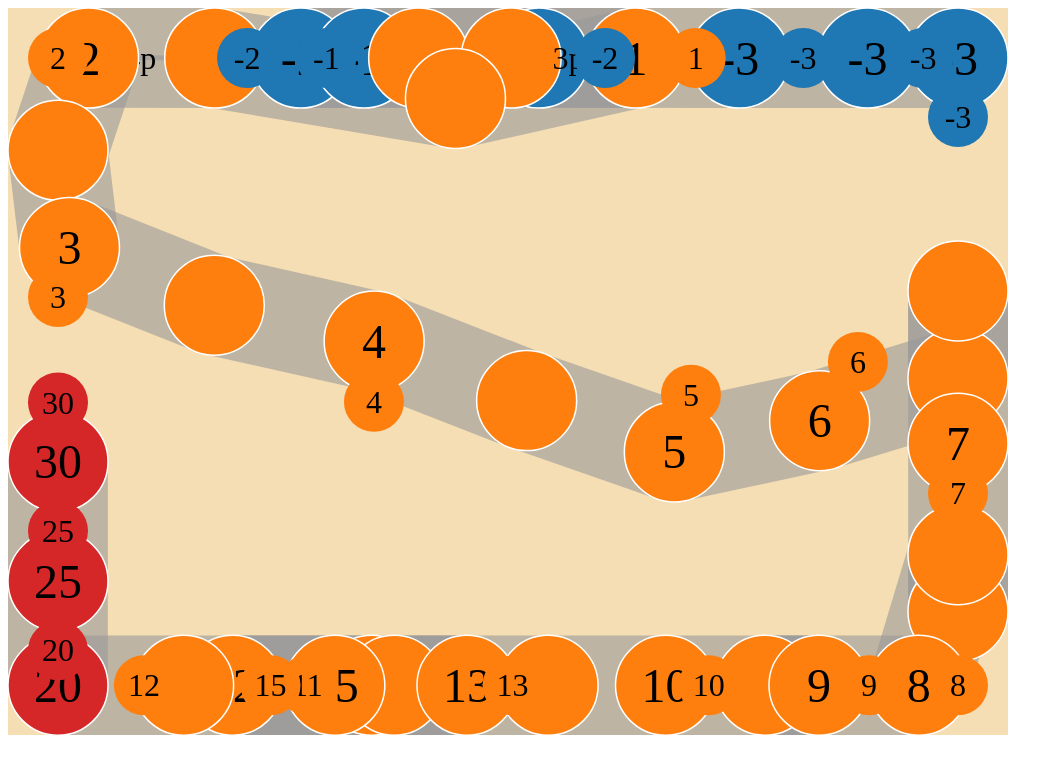
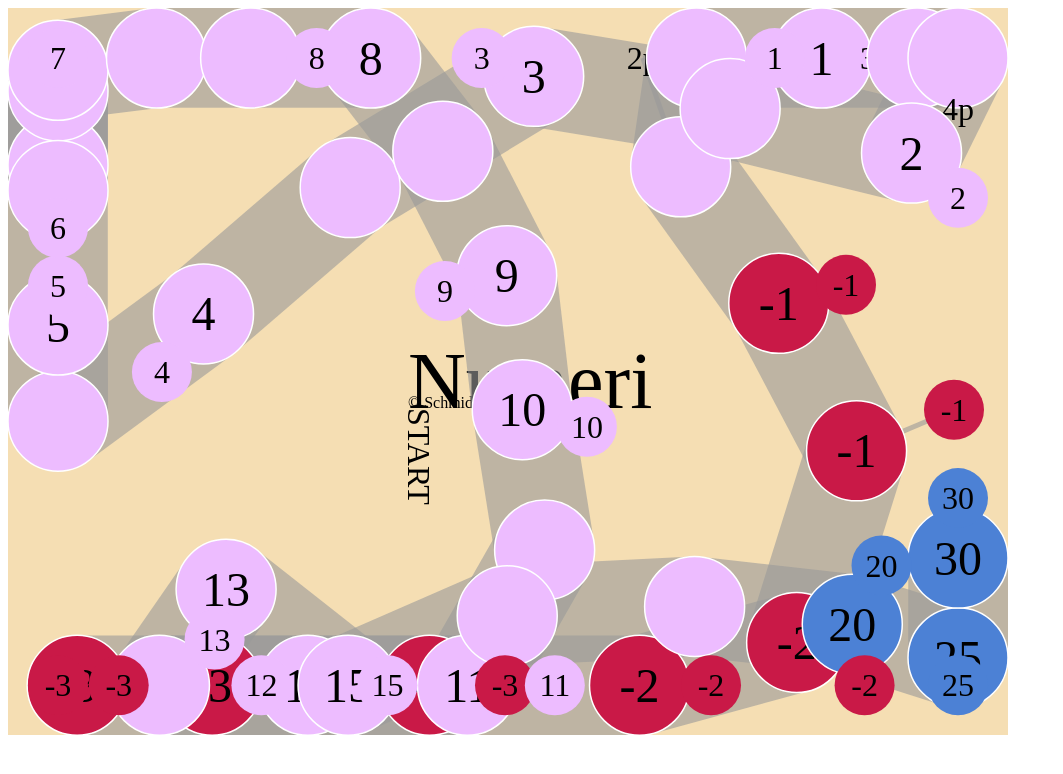
Before and after one commit to gryn/board, a website: page index.html in a window 1280 px wide. Shown: the whole page, without its empty margins (0-1063 px from the left). Drawn offline with nearby package versions, Linux system fonts and the light colour scheme.

Commit message:
adjust styles added text and fixed missing spaces.

```diff
--- a/board.json
+++ b/board.json
@@ -5,6 +5,7 @@
     {"name":"-3","group":1},
     {"name":"-2","group":1},
     {"name":"-2","group":1},
+    {"name":"-1","group":1},
     {"name":"-1","group":1},
     {"name":"","group":2},
     {"name":"2p","group":0},
@@ -38,6 +39,7 @@
     {"name":"13","group":2},
     {"name":"15","group":2},
     {"name":"","group":2},
+    {"name":"","group":2},
     {"name":"20","group":3},
     {"name":"25","group":3},
     {"name":"30","group":3},
@@ -46,6 +48,7 @@
     {"name":"-3","group":-1},
     {"name":"-2","group":-1},
     {"name":"-2","group":-1},
+    {"name":"-1","group":-1},
     {"name":"-1","group":-1},
     {"name":"1","group":-2},
     {"name":"2","group":-2},
@@ -72,18 +75,18 @@
     {"source":3,"target":4,"value":100},
     {"source":4,"target":5,"value":100},
     {"source":5,"target":6,"value":100},
-    {"source":6,"target":7,"value":5},
+    {"source":6,"target":7,"value":100},
     {"source":7,"target":8,"value":5},
-    {"source":6,"target":8,"value":100},
-    {"source":8,"target":9,"value":100},
-    {"source":9,"target":10,"value":5},
+    {"source":8,"target":9,"value":5},
+    {"source":7,"target":9,"value":100},
+    {"source":9,"target":10,"value":100},
     {"source":10,"target":11,"value":5},
-    {"source":9,"target":11,"value":100},
-    {"source":11,"target":12,"value":100},
-    {"source":12,"target":13,"value":5},
+    {"source":11,"target":12,"value":5},
+    {"source":10,"target":12,"value":100},
+    {"source":12,"target":13,"value":100},
     {"source":13,"target":14,"value":5},
-    {"source":12,"target":14,"value":100},
-    {"source":14,"target":15,"value":100},
+    {"source":14,"target":15,"value":5},
+    {"source":13,"target":15,"value":100},
     {"source":15,"target":16,"value":100},
     {"source":16,"target":17,"value":100},
     {"source":17,"target":18,"value":100},
@@ -109,28 +112,31 @@
     {"source":37,"target":38,"value":100},
     {"source":38,"target":39,"value":100},
     {"source":39,"target":40,"value":100},
-    {"source":41,"target":0,"value":5},
-    {"source":42,"target":1,"value":5},
-    {"source":43,"target":2,"value":5},
-    {"source":44,"target":3,"value":5},
-    {"source":45,"target":4,"value":5},
-    {"source":46,"target":5,"value":5},
-    {"source":47,"target":9,"value":5},
-    {"source":48,"target":14,"value":5},
-    {"source":49,"target":16,"value":5},
-    {"source":50,"target":18,"value":5},
-    {"source":51,"target":20,"value":5},
-    {"source":52,"target":21,"value":5},
-    {"source":53,"target":24,"value":5},
-    {"source":54,"target":27,"value":5},
-    {"source":55,"target":29,"value":5},
-    {"source":56,"target":30,"value":5},
-    {"source":57,"target":32,"value":5},
-    {"source":58,"target":33,"value":5},
-    {"source":59,"target":35,"value":5},
-    {"source":60,"target":36,"value":5},
-    {"source":61,"target":38,"value":5},
-    {"source":62,"target":39,"value":5},
-    {"source":63,"target":40,"value":5}
+    {"source":40,"target":41,"value":100},
+    {"source":41,"target":42,"value":100},
+    {"source":43,"target":0,"value":5},
+    {"source":44,"target":1,"value":5},
+    {"source":45,"target":2,"value":5},
+    {"source":46,"target":3,"value":5},
+    {"source":47,"target":4,"value":5},
+    {"source":48,"target":5,"value":5},
+    {"source":49,"target":6,"value":5},
+    {"source":50,"target":10,"value":5},
+    {"source":51,"target":15,"value":5},
+    {"source":52,"target":17,"value":5},
+    {"source":53,"target":19,"value":5},
+    {"source":54,"target":21,"value":5},
+    {"source":55,"target":22,"value":5},
+    {"source":56,"target":25,"value":5},
+    {"source":57,"target":28,"value":5},
+    {"source":58,"target":30,"value":5},
+    {"source":59,"target":31,"value":5},
+    {"source":60,"target":33,"value":5},
+    {"source":61,"target":34,"value":5},
+    {"source":62,"target":36,"value":5},
+    {"source":63,"target":37,"value":5},
+    {"source":64,"target":40,"value":5},
+    {"source":65,"target":41,"value":5},
+    {"source":66,"target":42,"value":5}
   ]
 }
--- a/index.html
+++ b/index.html
@@ -3,6 +3,14 @@
 <head>
 	<meta charset="utf-8">
 	<style>
+.title {
+	font-size: 5em;
+}
+.copy {
+}
+.start {
+	font-size: 2em;
+}
 
 .node {
 }
@@ -43,6 +51,16 @@
 	font-size: 2em;
 }
 
+.group-1 {
+	fill: #C91947;
+}
+.group-2 {
+	fill: #EDBCFF;
+}
+.group-3 {
+	fill: #4C81D5;
+}
+
 svg {
 	background: wheat;
 }
@@ -70,6 +88,17 @@ var force = d3.layout.force()
 var svg = d3.select("body").append("svg")
     .attr("width", width)
     .attr("height", height);
+
+var textdrag = d3.behavior.drag().
+	on('drag', textdragmove);
+function textdragmove(d) {
+	var el = d3.select(this);
+	el.attr('transform', (el.attr('transform') || 'translate(foo,bar)').replace(/translate\([^)]*\)/, 'translate('+d3.event.x+','+d3.event.y+')'));
+}
+
+svg.append('text').attr('transform','translate(400,400)').attr('class', 'title').text('Numeri').call(textdrag);
+svg.append('text').attr('transform','translate(400,400)').attr('class', 'copy').text('© Schmidt Spiele').call(textdrag);
+svg.append('text').attr('transform','translate(400,400) rotate(90)').attr('class', 'start').text('START').call(textdrag);
 
 d3.json("board.json", function(error, graph) {
   if (error) throw error;
@@ -101,7 +130,7 @@ var node = svg.selectAll(".node")
 	node
 		.append("circle")
 		.attr("r", function(d) { if(/p$/.test(d.name)) return smallRadius; if(d.group < 0) return smallRadius; return radius; })
-		.style("fill", function(d) { return color(Math.abs(d.group)); });
+		.attr("class", function(d) { return "group-" + Math.abs(d.group); });
 	node
 		.append("text")
 		// .attr("x", "50%")
```
